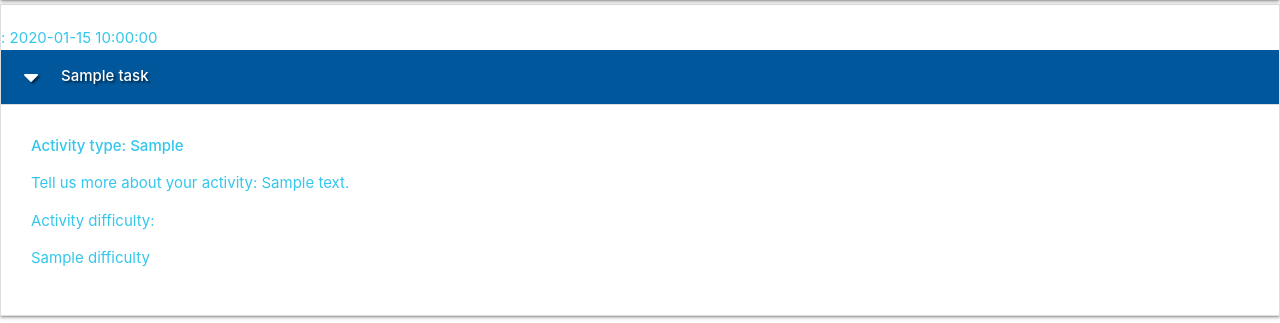
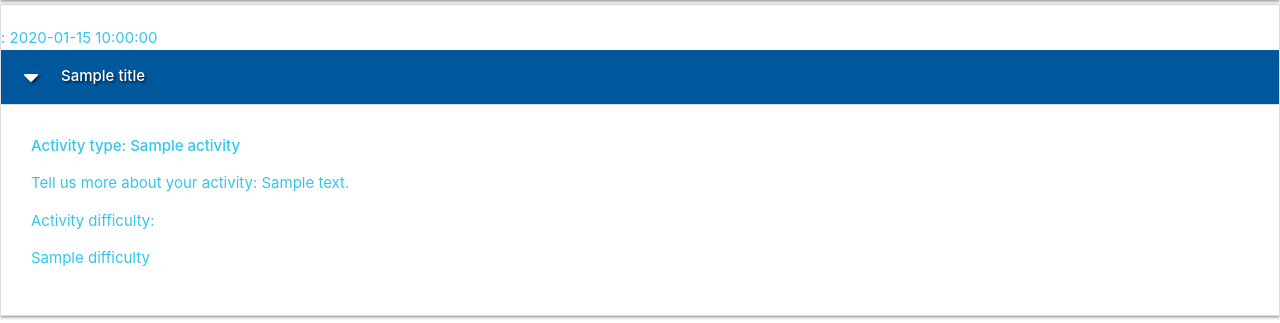
Before and after one commit to michodgs25/Sprint, a Flask app: template templates/explore.html in a window 1280 px wide, after a click that opens the changed part. Shown: the part 68-391 px from the top of the page. Run offline with Flask 2, Linux system fonts and the light colour scheme; the template is opened without the code that fills it: most values are stand-ins (such as "Sample title", 1, 10 or a date in 2020); some libraries are stand-ins or nearby versions.

Commit message:
Update request.for.get calls to save latest activity post

```diff
--- a/app.py
+++ b/app.py
@@ -42,15 +42,15 @@ def get_create():
 @app.route("/add_activity", methods=["GET", "POST"])
 def add_activity():
     task = {
-        "task_name": request.form.get("task_name"),
-        "task_surname": request.form.get("task_surname"),
-        "task_gender": request.form.getlist("task_gender"),
-        "task_age": request.form.get("task_age"),
-        "task_activity": request.form.get("task_activity"),
-        "task_title": request.form.get("task_title"),
-        "task_description": request.form.get("task_description"),
-        "task_difficulty": request.form.getlist("task_difficulty"),
-        "task_date": request.form.get("task_date"),
+        "name": request.form.get("name"),
+        "surname": request.form.get("surname"),
+        "gender": request.form.getlist("gender"),
+        "age": request.form.get("age"),
+        "activity": request.form.get("activity"),
+        "title": request.form.get("title"),
+        "description": request.form.get("description"),
+        "difficulty": request.form.getlist("difficulty"),
+        "date": request.form.get("date")
     }
     if request.method == "POST":
         mongo.db.tasks.insert_one(task)
--- a/templates/explore.html
+++ b/templates/explore.html
@@ -3,16 +3,16 @@
 
 <ul class="collapsible">
 <br>
-{% for task in tasks %} : {{ task.date }}
+{% for task in tasks %} : {{ date }}
 	<li>
 		<div class="collapsible-header white-text light-blue darken-4 text-shadow">
 			<i class="fas fa-caret-down"></i>
-			<strong>{{ task.title }}</strong>
+			<strong>{{ title }}</strong>
 		</div>
 		<div class="collapsible-body">
-			<strong>Activity type: {{ task.activity_one}}</strong>
-            <p>Tell us more about your activity: {{ task.description }}</p>
-            <h8>Activity difficulty:</h8><p>{{ task.difficulty }}</p>
+			<strong>Activity type: {{ task.activity }}</strong>
+            <p>Tell us more about your activity: {{ description }}</p>
+            <h8>Activity difficulty:</h8><p>{{ difficulty }}</p>
 		</div>
 	</li>
     {% endfor %}
```
Also changed, not shown: templates/add_activity.html (+19 -19 lines).
